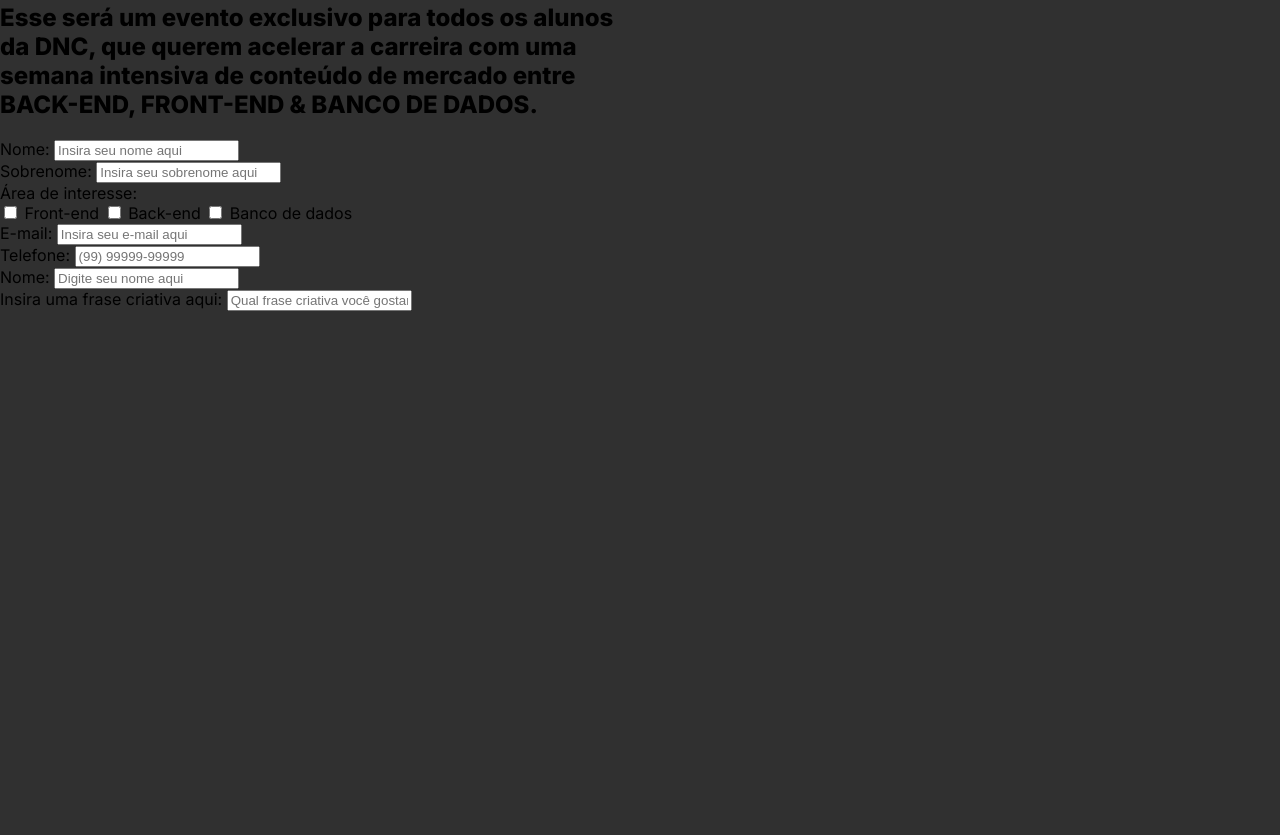
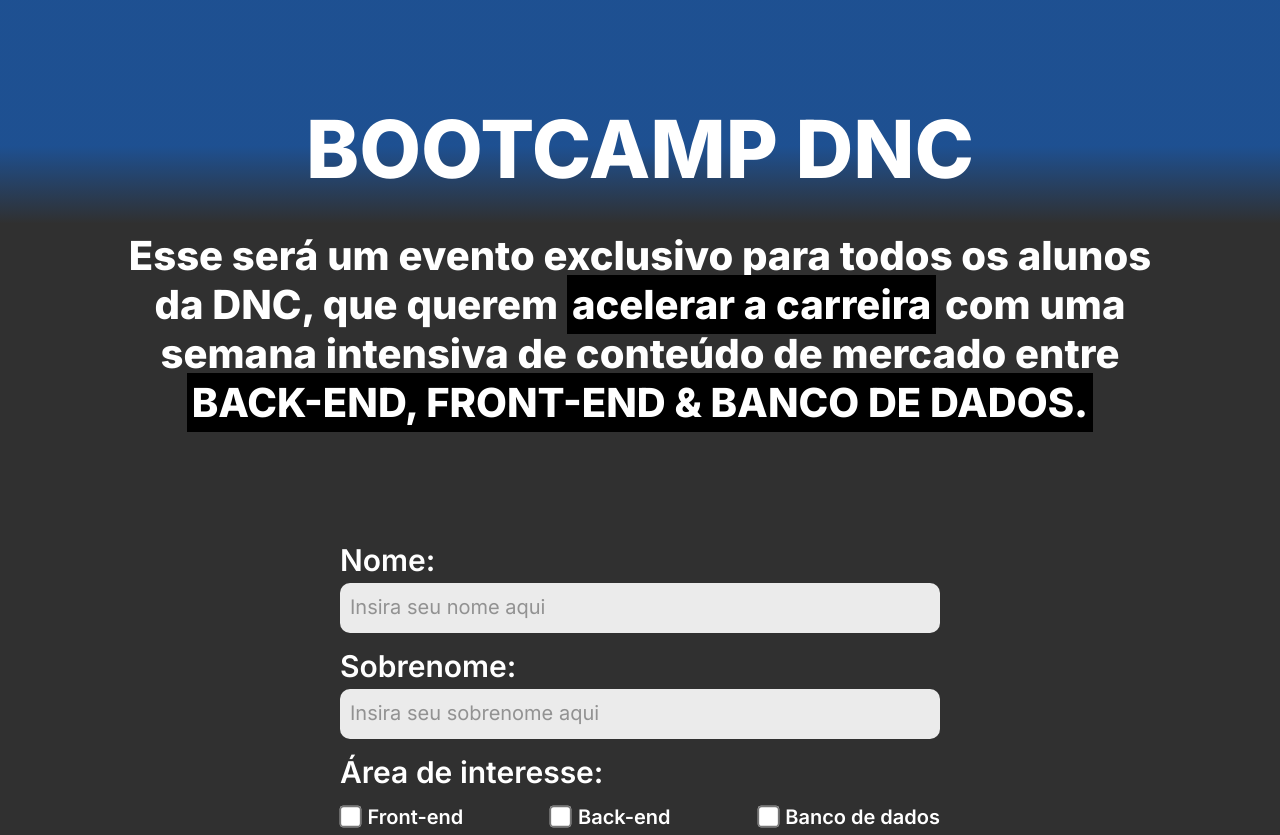
Before and after one commit to matheusmschaffer/BootCamp, a plain HTML site: page index.html in a window 1280 px wide. Shown: the part 168-1003 px from the top of the page. Before the commit the page ends 800 px from the top, so only its background shows below. Drawn offline with Linux system fonts and the light colour scheme.

Commit message:
Form done

```diff
--- a/index.html
+++ b/index.html
@@ -39,13 +39,19 @@
             </div>
             <div class="formGroup">
                 <label>Área de interesse:</label>
+                <div id="checkboxs">
                     <div>
                         <input type="checkbox" value="front">
                         <label>Front-end</label>
+                    </div>
+                    <div>
                         <input type="checkbox" value="back">
                         <label>Back-end</label>
+                    </div>
+                    <div>
                         <input type="checkbox" value="bd">
                         <label>Banco de dados</label>
+                    </div>
                 </div>
             </div>
             <div class="formGroup">
@@ -57,13 +63,10 @@
                 <input type="text" placeholder="(99) 99999-99999">
             </div>
             <div class="formGroup">
-                <label>Nome:</label>
-                <input type="text" placeholder="Digite seu nome aqui">
-            </div>
-            <div class="formGroup">
                 <label>Insira uma frase criativa aqui:</label>
                 <input type="text" placeholder="Qual frase criativa você gostaria de falar?">
             </div>
+            <input type="submit" value="Cadastrar">
         </form>
     </section>
 
--- a/style.css
+++ b/style.css
@@ -1,5 +1,12 @@
+:root{
+    --azul-dnc: #0c70F2;
+    --preto-dnc: #303030;
+    --cinza-hover: #c9c9c9;
+    --fonte-padrao: 'Inter';
+}
+
 body{
-    font-family: "Inter";
+    font-family: var(--fonte-padrao);
     margin: 0;
     padding: 0;
     background: linear-gradient(180deg, rgba(12, 112, 242, 0.50) 19.91%, rgba(12, 112, 242, 0.00) 24.84%), #303030;
@@ -7,7 +14,7 @@
 }
     /* Menu superior */
     #menusuperior{
-        background-color: #303030;
+        background-color: var(--preto-dnc);
         width: 100%;
         height: 100px;
         display: flex;
@@ -21,7 +28,7 @@
             width: 80px;
             height: 39px;
             flex-shrink: 0;
-            background: #0C70F2;
+            background: var(--azul-dnc);
             box-shadow: 3px 2px 4px 0px rgba(12, 112, 242, 0.25);
             border: 0px;
             color: #FFFFFF;
@@ -40,7 +47,7 @@
             font-weight: 600;
         }
         #menusuperior div a:hover{
-            color: #CCCCCC;
+            color: var(--cinza-hover);
         }
 
         #menu{
@@ -50,3 +57,106 @@
             align-items: center;
             margin-left: 5%;
         }
+
+    /* Seção principal */
+    section{
+        display: flex;
+        flex-direction: column;
+        justify-content: center;
+        align-items: center;
+        margin-top: 100px;
+        margin-bottom: 100px;
+    }
+
+        header{
+            color: #FFFFFF;
+            font-family: var(--fonte-padrao);
+        }
+
+        header h1{
+            font-size: 80px;
+            font-weight: 800;
+            text-transform: uppercase;
+            margin-bottom: 20px;
+            text-align: center;
+        }
+
+        header h2{
+            font-size: 40px;
+            font-weight: 700;
+            text-align: center;
+            margin-bottom: 100px;
+        }
+
+        header .inverteCor{
+            background-color: black;
+            font-weight: bold;
+            padding: 5px;
+        }
+
+        /* Formulario */
+
+    form{
+        color: white;
+        font-size: 30px;
+        font-style: normal;
+        font-weight: 600;
+    }
+
+        .formGroup{
+            display: flex;
+            flex-direction: column;
+            margin-top: 10px;
+            margin-bottom: 10px;
+            width: 600px;
+        }
+
+        form input{
+            border-radius: 10px;
+            height: 30px;
+            border: 0px;
+            font-size: 20px;
+            padding: 10px;
+            background: rgba(255, 255, 255, 0.90);
+        }
+
+        form input::placeholder{
+            color: rgba(57, 57, 57, 0.50);
+            font-family: Inter;
+            font-size: 20px;
+            font-style: normal;
+            font-weight: 400;
+            line-height: normal;
+        }
+
+        #checkboxs input{
+            height: 15px;
+            transform: scale(1.7);
+        }
+
+        #checkboxs label{
+            font-size: 20px;
+        }
+
+        #checkboxs{
+            display: flex;
+            justify-content: space-between;
+            align-items: center;
+        }
+
+        form label{
+            margin: 5px 0 5px 0;
+        }
+
+        input[type="submit"]{
+            border-radius: 10px;
+            background: rgba(12, 112, 242, 0.90);
+            box-shadow: 0px 6px 4px 0px rgba(12, 112, 242, 0.25);
+            width: 100%;
+            height: 50px;
+            margin-top: 100px;
+            color: white;
+            font-size: 32px;
+            padding: 0;
+            cursor: pointer;
+        }
```
Lines whose indentation alone changed are shown as unchanged.
